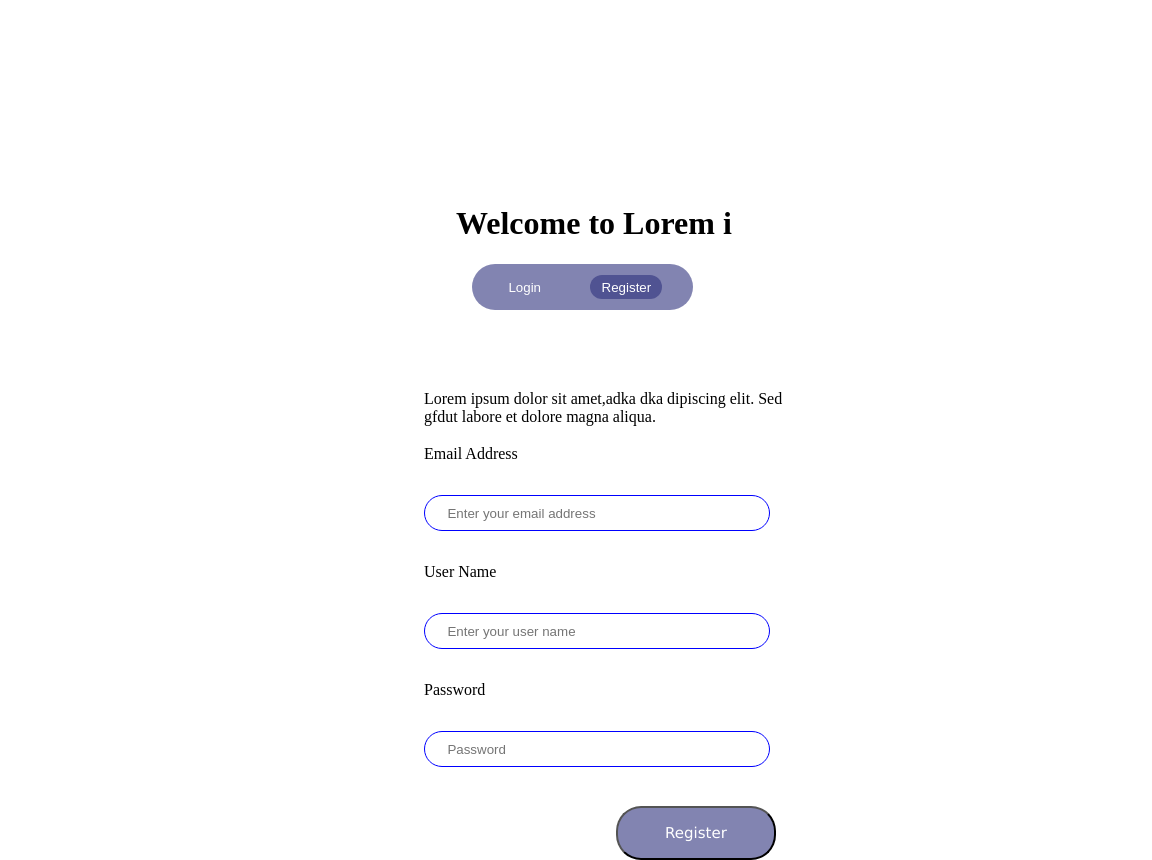
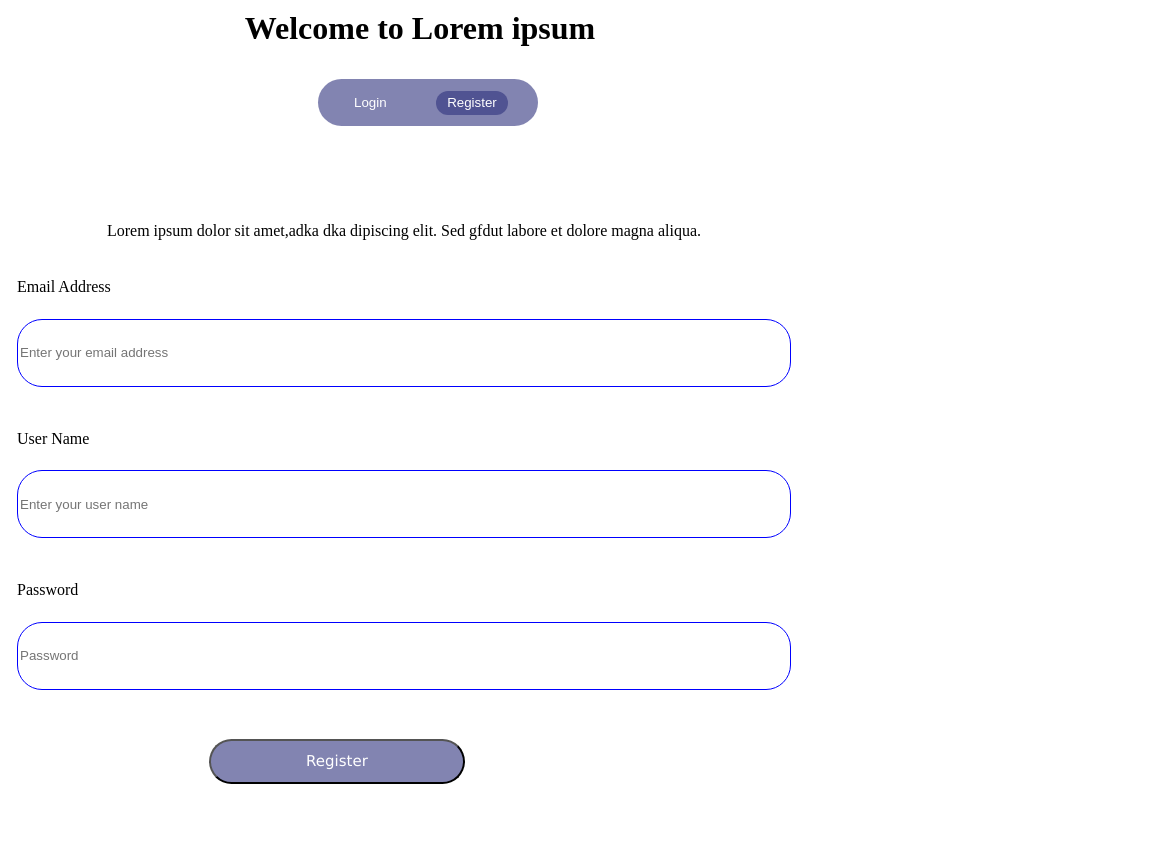
Before and after one commit to Carlglain/Osword-Mentorship-Using-Vite, a React (Vite) app in the folder frontend/: page / in a window 768 px wide. Shown: the top 860 px of the page, 1152 px wide, since content can reach past the window. After the commit the page ends 832 px from the top, so only its background shows below. Built offline with nearby package versions, Linux system fonts and the light colour scheme.

Commit message:
fix mobile responsiveness of registration page

```diff
--- a/frontend/src/pages/loginPage/Registration.jsx
+++ b/frontend/src/pages/loginPage/Registration.jsx
@@ -1,59 +1,88 @@
-import React, {useState} from 'react'
-import './styles.css'
-import Image1 from '../../Images/classroom-arms-2.avif'
-import Image2 from '../../Images/pupilraisinghand2.jpeg'
-import LabledInput from '../../Components/LabledInput'
-import Button from '../../Components/Button'
+import React, { useState } from "react";
+import "./styles.css";
+import Image1 from "../../Images/classroom-arms-2.avif";
+import Image2 from "../../Images/pupilraisinghand2.jpeg";
+import LabledInput from "../../Components/LabledInput";
+import Button from "../../Components/Button";
 function Registration() {
-  const [isLogin,setIsLogin]=useState(false)
-  function handleLogin(e){
-    e.preventDefault()
-    if(isLogin){
-      return
+  const [isLogin, setIsLogin] = useState(false);
+  function handleLogin(e) {
+    e.preventDefault();
+    if (isLogin) {
+      return;
     }
-    setIsLogin(true)
-    setIsReg(false)
+    setIsLogin(true);
+    setIsReg(false);
   }
-  const [isReg,setIsReg]=useState(true)
-  function handleRegistration(e){
-    e.preventDefault()
-    if(isReg){
-      return
+  const [isReg, setIsReg] = useState(true);
+  function handleRegistration(e) {
+    e.preventDefault();
+    if (isReg) {
+      return;
     }
-    setIsReg(true)
-    setIsLogin(false)
+    setIsReg(true);
+    setIsLogin(false);
   }
-  return (<div className='container'>
-    <div className='image-container'>
-      {isLogin? <img className='registration-image' src={Image1} alt="Lufy image display" />:
-       <img className='registration-image' src={Image2} alt="Lufy image display" />
-      }
+  return (
+    <div className="container">
+      <div className="image-container">
+        {isLogin ? (
+          <img
+            className="registration-image"
+            src={Image1}
+            alt="Lufy image display"
+          />
+        ) : (
+          <img
+            className="registration-image"
+            src={Image2}
+            alt="Lufy image display"
+          />
+        )}
       </div>
-    <div className='form-container'>
-      <h1>Welcome to Lorem i</h1>
-      <div className='r-l-container'>
-      <button onClick={(e)=>{handleLogin(e)} } className={isLogin?'active': ''}>Login</button>
-      <button onClick={(e)=>{handleRegistration(e)}} className={isReg?'active': ''} >Register</button>
+      <div className="form-container">
+        <h1>Welcome to Lorem ipsum</h1>
+        <div className="r-l-container">
+          <button
+            onClick={(e) => {
+              handleLogin(e);
+            }}
+            className={isLogin ? "active" : ""}
+          >
+            Login
+          </button>
+          <button
+            onClick={(e) => {
+              handleRegistration(e);
+            }}
+            className={isReg ? "active" : ""}
+          >
+            Register
+          </button>
         </div>
-     <p className='loremtext'>Lorem ipsum dolor sit amet,adka dka dipiscing elit. Sed gfdut labore et dolore magna aliqua.</p>
+        <p className="loremtext">
+          Lorem ipsum dolor sit amet,adka dka dipiscing elit. Sed gfdut labore
+          et dolore magna aliqua.
+        </p>
         <form >
           {/* email rendered only when we want to create account */}
-       {isReg &&
+          {isReg && (
             <>
               <LabledInput
                 id="l0"
                 name="email"
-        placeholder='Enter your email address'
+                placeholder="Enter your email address"
                 label="Email Address"
                 type="email"
               />
-        </>}
+            </>
+          )}
 
           {/* username */}
           <LabledInput
             id="l1"
-        name='username'
-       placeholder='Enter your user name'
+            name="username"
+            placeholder="Enter your user name"
             label="User Name"
             type="text"
           />
@@ -61,28 +90,36 @@ function Registration() {
           {/* password */}
           <LabledInput
             id="l2"
-       name='password'
-       p placeholder='Password'
+            name="password"
+            p
+            placeholder="Password"
             label="Password"
             type="password"
           />
 
           {/* Remember me button */}
-        {isLogin &&
+          {isLogin && (
             <>
-          <label htmlFor="l3" ><input type="checkbox"  name='r1' id='l3'/>  Remember Me</label>
-       <a className="forget-password-link" href='#' > forgot password? </a> <br />
+              <label htmlFor="l3">
+                <input type="checkbox" name="r1" id="l3" /> Remember Me
+              </label>
+              <a className="forget-password-link" href="#">
+                {" "}
+                forgot password?{" "}
+              </a>{" "}
+              <br />
             </>
-       }
+          )}
 
           {!isLogin || isReg ? (
-        <Button id='form-container-button' content='Register'/>) :
-      (<Button id='form-container-button' content='Login'/>)}
+            <Button id="form-container-button" content="Register" />
+          ) : (
+            <Button id="form-container-button" content="Login" />
+          )}
         </form>
       </div>
     </div>
-
-  )
+  );
 }
 
-export default Registration
+export default Registration;
--- a/frontend/src/pages/loginPage/styles.css
+++ b/frontend/src/pages/loginPage/styles.css
@@ -1,121 +1,122 @@
-.container{
-    width: 200vh;
+body {
+  margin: 0;
+  padding: 0;
+  box-sizing: border-box;
+}
+.container {
   height: 100vh;
   display: flex;
+  justify-content: space-between;
+  align-items: center;
+  padding: 10px 20px;
+  gap: 40px;
 }
-.registration-image{
-    margin-top: 0.3rem;
-    margin-bottom: 1rem;
-    width:100%;
+.registration-image {
+  width: 100%;
   height: 98%;
   border-radius: 5%;
 }
 /* image container */
-.image-container{
-    width: 50%;
+.image-container {
   flex: 0.5;
-    margin-bottom: 0.7rem;
-    margin-right: 1rem;
+  height: 100%;
 }
 /* form container */
-.form-container{
-    padding-left: 9rem;
-    padding-top: 3rem;
+.form-container {
   flex: 0.5;
-    width: 60%;
-    margin:0.5rem auto 0
 }
 /* registration/ login buttons */
-.r-l-container{
+.r-l-container {
   display: flex;
   background-color: rgba(47, 50, 125, 0.6);
   margin: 0.7rem 0rem 5rem 3rem;
   border-radius: 25px;
-    width:10rem;
+  width: 10rem;
   padding: 0.7rem 1.9rem;
   justify-content: space-between;
-
 }
-.r-l-container button{
+.r-l-container button {
   border: none;
   background: transparent;
   cursor: pointer;
   color: white;
 }
-.r-l-container button.active{
+.r-l-container button.active {
   width: 4.5rem;
   height: 1.5rem;
   background-color: rgba(47, 50, 125, 0.6);
   border-radius: 25px;
 }
 /* adding padding to the components of the form container */
-.form-container input{
+.form-container input {
   margin-bottom: 1.7rem;
   margin-top: 0.4rem;
   border-radius: 25px;
-    width: 20rem;
+  width: 100%;
   height: 2rem;
   border: 1.5px solid blue;
-    padding-left: 1.4rem;
 }
 /* radio button style */
-#l3{
+#l3 {
   width: auto;
   height: auto;
 }
 /* styling the headers in form container */
-.form-container h1{
+.form-container h1 {
   padding-left: 2rem;
 }
-#form-container-button{
+#form-container-button {
   display: flex;
   background-color: rgba(47, 50, 125, 0.6);
   margin: 0.4rem 0rem 3rem 12rem;
   border-radius: 25px;
-    width:10rem;
+  width: 10rem;
   padding: 0.7rem 1.7rem;
-    color :white;
+  color: white;
   justify-content: center;
   font-size: 15px;
-    font-family: 'Lucida Sans', 'Lucida Sans Regular', 'Lucida Grande', 'Lucida Sans Unicode', Geneva, Verdana, sans-serif;
+  font-family: "Lucida Sans", "Lucida Sans Regular", "Lucida Grande",
+    "Lucida Sans Unicode", Geneva, Verdana, sans-serif;
 }
 /* forget password link */
-.forget-password-link{
-    color:blue;
+.forget-password-link {
+  color: blue;
   text-decoration: none;
   margin-left: 20%;
-
 }
-.loremtext{
+.loremtext {
   margin-bottom: 5%;
 }
-@media (max-width:700px) {
-    /* Styles for small devices */
-    .image-container{
+@media (min-width: 700px) and (max-width: 1000px) {
+  .container {
+    display: flex;
+    justify-content: center;
+    align-items: center;
+    width: 100vw;
+  }
+  .image-container {
     display: none;
   }
-    .form-container{
-        margin-left: 0;
-        padding: 1%;
+  .form-container {
     width: 100%;
+    flex: 1;
+    display: flex;
+    flex-direction: column;
+    align-items: center;
+  }
+  .form-container input {
+    margin-bottom: 2.7rem;
+    margin-top: 1.4rem;
+    border-radius: 25px;
+    width: 100vw;
+    height: 4rem;
+    border: 1.5px solid blue;
+  }
+  .loremtext {
+    margin-bottom: 5%;
+    text-align: center;
+  }
+  #form-container-button {
+    width: 16rem;
   }
 }
-@media (min-width: 700px) and (max-width:1000px){
-    .image-container{
-        display: none;
-    }
-    .form-container{
-        margin:10rem 25rem;
-        padding: 1%;
-        width: 100%;
-    }
-    .forget-password-link{
-        margin-left: 10rem;
-    }
-    #form-container-button{
-        padding:  1rem 2rem;
-    }
-    .form-container input{
-        margin: 2rem 0rem;
-    }
-}
```
Lines whose indentation alone changed are shown as unchanged.
